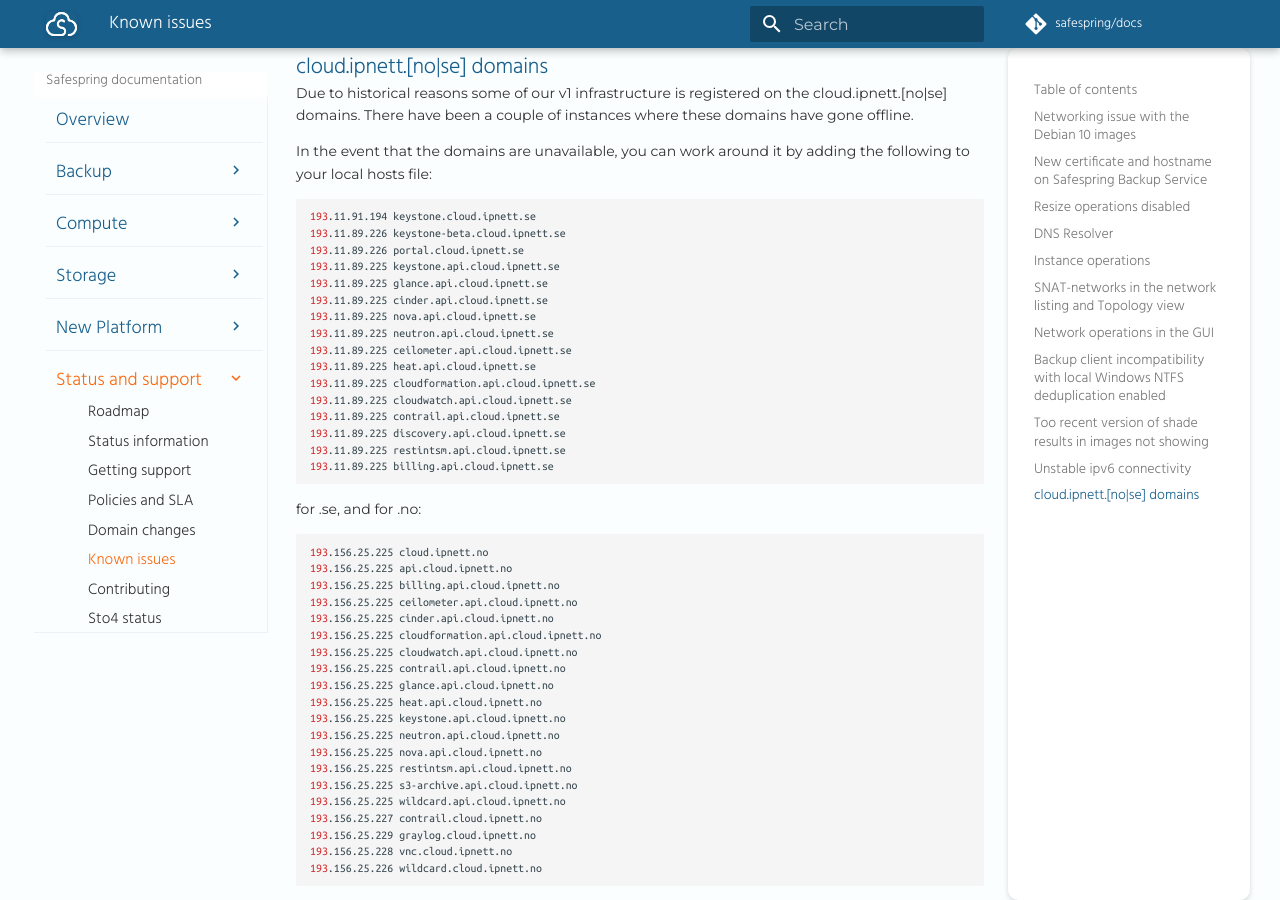
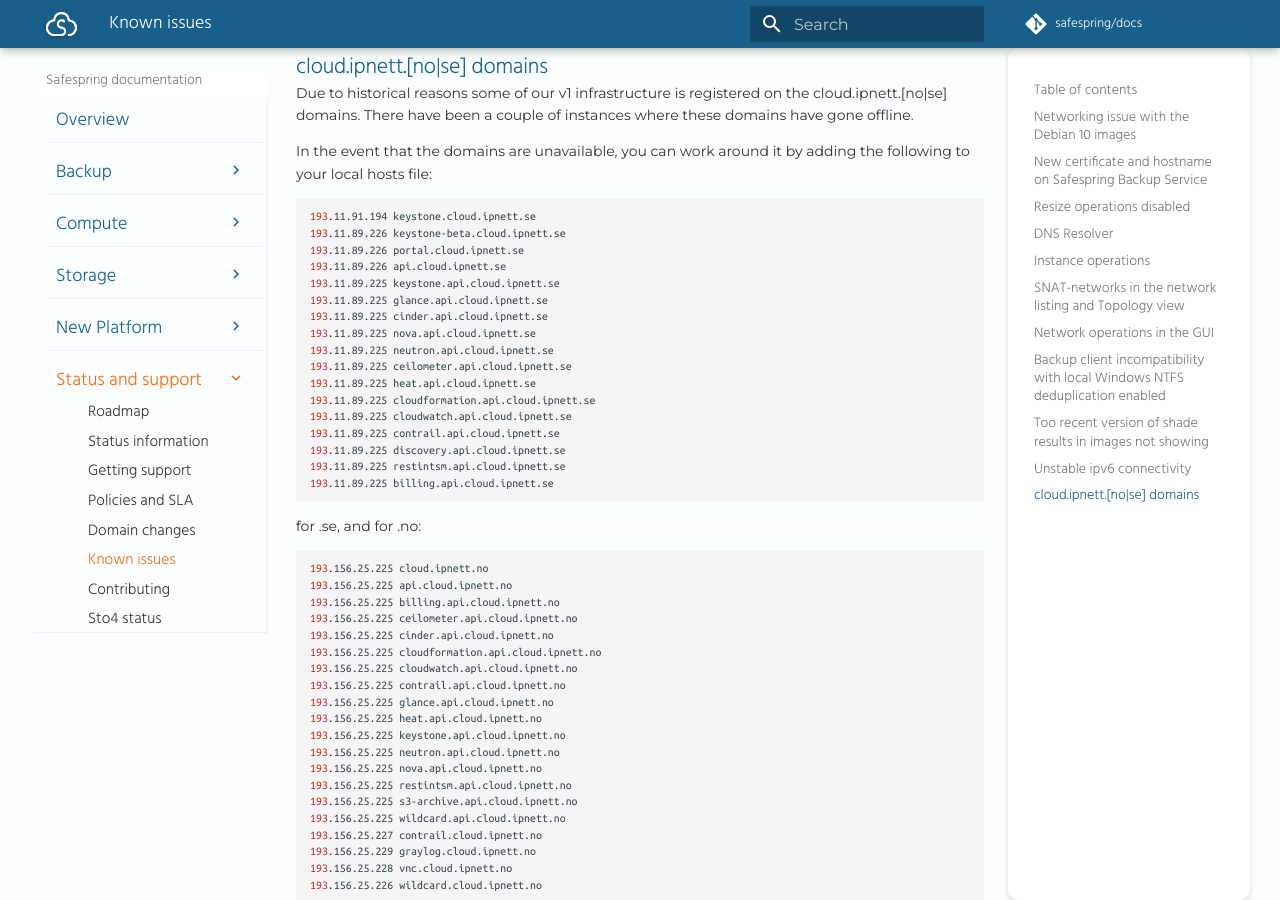
Before and after one commit to safespring/docs, an MkDocs documentation site: the page built from content/service/known_issues.md, in a window 1280 px wide and 900 px high, scrolled down 5043 px. Built offline with MkDocs 1.6.1 and Material for MkDocs 9.7.7, drawn with Linux system fonts in a browser that asks for light colours; a script that is not in the unit is left out; comment, search, counter and statistics services are not loaded; old or Windows-style settings are respelled for this version of MkDocs.

Commit message:
Update known_issues.md
Add api.cloud.ipnett.se

```diff
--- a/content/service/known_issues.md
+++ b/content/service/known_issues.md
@@ -201,6 +201,7 @@
 193.11.91.194 keystone.cloud.ipnett.se
 193.11.89.226 keystone-beta.cloud.ipnett.se
 193.11.89.226 portal.cloud.ipnett.se
+193.11.89.226 api.cloud.ipnett.se
 193.11.89.225 keystone.api.cloud.ipnett.se
 193.11.89.225 glance.api.cloud.ipnett.se
 193.11.89.225 cinder.api.cloud.ipnett.se
```
